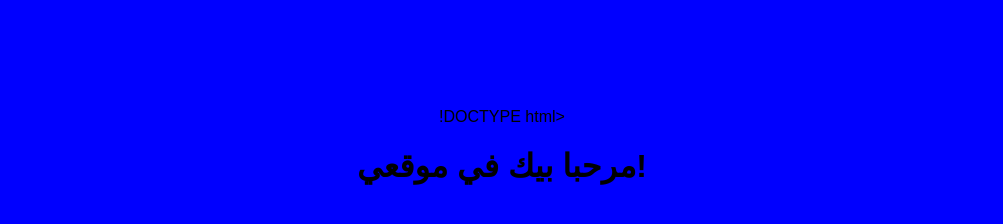
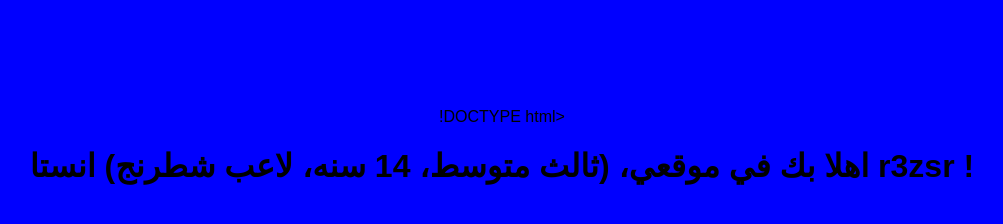
Before and after one commit to Husseinrh88/Hussein_si, a plain HTML site: page index.html in a window 1280 px wide. Shown: the whole page, without its empty margins (138-1141 px from the left). Drawn offline with Linux system fonts and the light colour scheme.

Commit message:
Update index.html

```diff
--- a/index.html
+++ b/index.html
@@ -12,6 +12,7 @@
   </style>
 </head>
 <body>
-  <h1>مرحبا بيك في موقعي!</h1>
+  <h1>اهلا بك في موقعي، (ثالث متوسط، 14 سنه، لاعب شطرنج) انستا r3zsr
+  !</h1>
 </body>
 </html>
```
